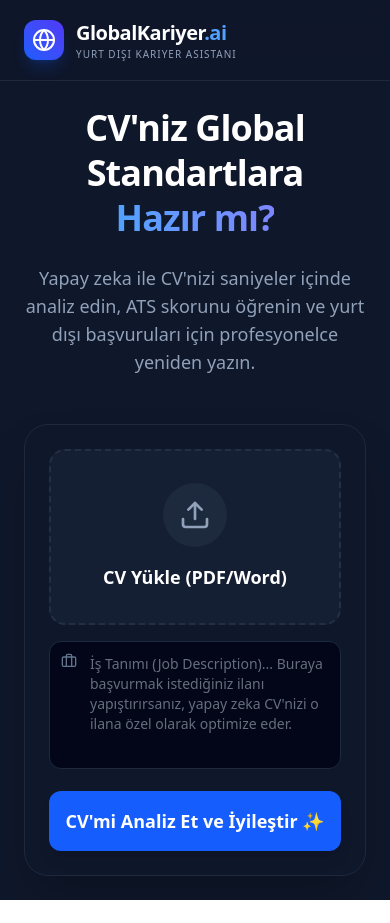
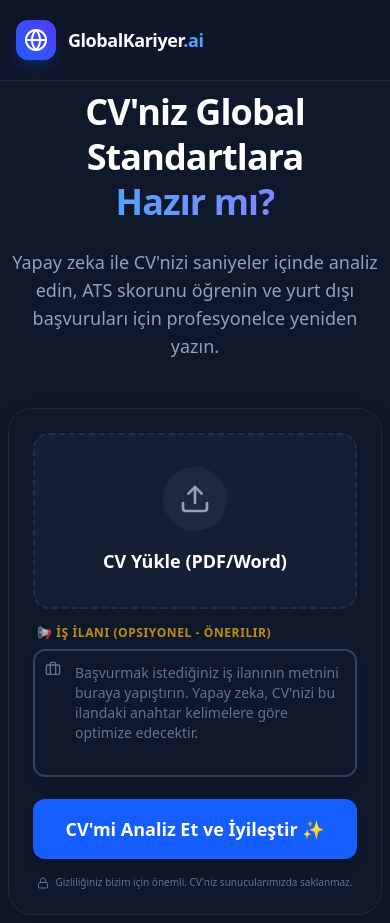
Before and after one commit to ertugbilgin/globalkariyer, a React (Vite) app in the folder client/: page / in a window 390 px wide. Before the commit the page ends 900 px from the top, so only its background shows below. Built offline with nearby package versions, Linux system fonts and the light colour scheme.

Commit message:
Mobile optimization fixes and UI cleanup

```diff
--- a/client/src/App.jsx
+++ b/client/src/App.jsx
@@ -23,7 +23,6 @@ function App() {
     handleAnalyze
   } = useAnalyze();
 
-  const [showHighlights, setShowHighlights] = useState(true);
   const printRef = useRef(null);
 
   const handlePrint = useReactToPrint({
@@ -35,7 +34,7 @@ function App() {
     <div className="min-h-screen bg-[#0f172a] text-slate-100 font-sans selection:bg-blue-500/30">
       <Header result={result} onDownload={() => generateWordDoc(result)} />
 
-      <main className="max-w-[1600px] mx-auto p-6 lg:p-8">
+      <main className="max-w-[1600px] mx-auto p-2 md:p-4 lg:p-8 overflow-x-hidden">
         <div className="grid lg:grid-cols-12 gap-8 items-start">
           <div className={`lg:col-span-5 space-y-6 ${result ? '' : 'lg:col-start-4 lg:col-span-6'}`}>
             {!result && !loading && !isAiBusy && <HeroSection />}
@@ -62,8 +61,6 @@ function App() {
           {result && result.optimizedCv && !isAiBusy && (
             <CVPreview
               result={result}
-              showHighlights={showHighlights}
-              setShowHighlights={setShowHighlights}
               printRef={printRef}
             />
           )}
--- a/client/src/components/CVPreview.jsx
+++ b/client/src/components/CVPreview.jsx
@@ -22,16 +22,17 @@ const getFontFamily = (fontName) => {
     return "'Inter', sans-serif";
 };
 
-const CVPreview = ({ result, showHighlights, setShowHighlights, printRef }) => {
+const CVPreview = ({ result, printRef }) => {
     return (
         <div className="lg:col-span-7 sticky top-24">
             <div className="bg-slate-800 rounded-t-xl p-3 border-b border-slate-700 flex items-center justify-between">
                 <span className="text-xs text-slate-400 font-mono flex items-center gap-2"><LayoutTemplate className="w-4 h-4" /> Önizleme</span>
-                <button onClick={() => setShowHighlights(!showHighlights)} className={`flex items-center gap-2 px-3 py-1 rounded-full text-xs font-bold transition-all ${showHighlights ? 'bg-yellow-500/20 text-yellow-400 border border-yellow-500/50' : 'bg-slate-700 text-slate-400'}`}>{showHighlights ? 'Değişiklikleri Göster' : 'Gizle'}</button>
             </div>
-            <div className="bg-slate-900/50 p-4 md:p-8 rounded-b-xl border border-slate-800 overflow-hidden">
-                <div className="overflow-auto max-h-[85vh] custom-scrollbar shadow-2xl">
-                    <div ref={printRef} className="bg-white text-slate-900 w-[210mm] min-h-[297mm] mx-auto p-[20mm] shadow-xl origin-top transform scale-[0.95] md:scale-100" style={{ fontFamily: getFontFamily(result.uiSuggestions?.selectedFont), lineHeight: '1.5' }}>
+            <div className="bg-slate-900/50 p-1 md:p-8 rounded-b-xl border border-slate-800 overflow-hidden">
+                {/* Mobile Wrapper: Fixed height, full width, relative positioning */}
+                <div className="relative w-full h-[340px] sm:h-[600px] md:h-auto md:block overflow-hidden md:overflow-visible">
+                    {/* CV Container: Absolute on mobile to prevent layout expansion, Static on desktop */}
+                    <div ref={printRef} className="absolute top-0 left-1/2 -translate-x-1/2 md:static md:translate-x-0 bg-white text-slate-900 w-[210mm] min-h-[297mm] p-[20mm] shadow-xl origin-top transform scale-[0.4] sm:scale-[0.7] md:scale-100" style={{ fontFamily: getFontFamily(result.uiSuggestions?.selectedFont), lineHeight: '1.5' }}>
                         <div className="border-b-2 border-slate-900 pb-6 mb-6">
                             <h1 className="text-4xl font-black uppercase tracking-wide text-slate-900">{result.contactInfo?.name || 'İsim'}</h1>
                             <div className="text-sm text-slate-600 mt-3 flex flex-wrap gap-x-6 gap-y-2 font-medium">
--- a/client/src/components/Header.jsx
+++ b/client/src/components/Header.jsx
@@ -4,19 +4,22 @@ import { Globe, FileText } from 'lucide-react';
 const Header = ({ result, onDownload }) => {
     return (
         <header className="border-b border-slate-800 bg-slate-900/80 backdrop-blur-md sticky top-0 z-50">
-            <div className="max-w-[1600px] mx-auto px-6 h-20 flex items-center justify-between">
+            <div className="max-w-[1600px] mx-auto px-4 md:px-6 h-20 flex items-center justify-between">
                 <div className="flex items-center gap-3">
-                    <div className="w-10 h-10 bg-gradient-to-tr from-blue-600 to-indigo-600 rounded-xl flex items-center justify-center shadow-lg shadow-blue-600/20">
+                    <div className="w-10 h-10 bg-gradient-to-tr from-blue-600 to-indigo-600 rounded-xl flex items-center justify-center shadow-lg shadow-blue-600/20 shrink-0">
                         <Globe className="w-6 h-6 text-white" />
                     </div>
-                    <div>
+                    <div className="hidden sm:block">
                         <h1 className="text-xl font-bold text-white tracking-tight">GlobalKariyer<span className="text-blue-400">.ai</span></h1>
                         <p className="text-[10px] text-slate-400 font-medium uppercase tracking-widest">Yurt Dışı Kariyer Asistanı</p>
                     </div>
+                    <div className="sm:hidden">
+                        <h1 className="text-lg font-bold text-white tracking-tight">GlobalKariyer<span className="text-blue-400">.ai</span></h1>
+                    </div>
                 </div>
                 {result && (
-                    <button onClick={onDownload} className="flex items-center gap-2 bg-blue-600 hover:bg-blue-500 text-white px-6 py-2.5 rounded-lg font-bold transition-all shadow-lg shadow-blue-900/20 hover:scale-105">
-                        <FileText className="w-4 h-4" /> Word İndir (.docx)
+                    <button onClick={onDownload} className="flex items-center gap-2 bg-blue-600 hover:bg-blue-500 text-white px-4 py-2 rounded-lg font-bold transition-all shadow-lg shadow-blue-900/20 hover:scale-105 text-sm whitespace-nowrap">
+                        <FileText className="w-4 h-4" /> <span className="hidden sm:inline">Word İndir (.docx)</span><span className="sm:hidden">İndir</span>
                     </button>
                 )}
             </div>
--- a/client/src/components/UploadSection.jsx
+++ b/client/src/components/UploadSection.jsx
@@ -46,18 +46,25 @@ const UploadSection = ({ file, setFile, jobDesc, setJobDesc, loading, isAiBusy,
                 </div>
             </div>
 
-            <div className="relative">
-                <div className="absolute top-3 left-3 text-slate-500"><Briefcase className="w-4 h-4" /></div>
-                <textarea
-                    className="w-full h-32 bg-slate-950 border border-slate-800 rounded-xl p-3 pl-10 text-sm text-slate-300 focus:ring-1 focus:ring-blue-500 outline-none resize-none"
-                    placeholder="İş Tanımı (Job Description)... Buraya başvurmak istediğiniz ilanı yapıştırırsanız, yapay zeka CV'nizi o ilana özel olarak optimize eder."
-                    value={jobDesc}
-                    onChange={(e) => setJobDesc(e.target.value)}
-                />
+            <div className="relative space-y-2">
+                <label className="block text-amber-400 text-xs font-bold uppercase tracking-wider ml-1 animate-pulse">📢 İş İlanı (Opsiyonel - Önerilir)</label>
+                <div className="relative group">
+                    <div className="absolute top-3 left-3 text-slate-500 group-focus-within:text-amber-500 transition-colors"><Briefcase className="w-4 h-4" /></div>
+                    <textarea
+                        className="w-full h-32 bg-slate-900 border-2 border-slate-700 rounded-xl p-3 pl-10 text-sm text-white placeholder:text-slate-500 focus:border-amber-500 focus:ring-1 focus:ring-amber-500/50 outline-none resize-none transition-all shadow-lg"
+                        placeholder="Başvurmak istediğiniz iş ilanının metnini buraya yapıştırın. Yapay zeka, CV'nizi bu ilandaki anahtar kelimelere göre optimize edecektir."
+                        value={jobDesc}
+                        onChange={(e) => setJobDesc(e.target.value)}
+                    />
+                </div>
             </div>
             <button onClick={onAnalyze} disabled={loading || !file} className={`w-full py-4 rounded-xl font-bold text-lg transition-all shadow-lg flex items-center justify-center gap-3 ${loading ? 'bg-slate-800 text-slate-500 cursor-not-allowed' : 'bg-blue-600 hover:bg-blue-500 text-white'}`}>
                 CV'mi Analiz Et ve İyileştir ✨
             </button>
+            <p className="text-center text-[10px] text-slate-500 flex items-center justify-center gap-1.5">
+                <svg xmlns="http://www.w3.org/2000/svg" viewBox="0 0 24 24" fill="none" stroke="currentColor" strokeWidth="2" strokeLinecap="round" strokeLinejoin="round" className="w-3 h-3"><rect width="18" height="11" x="3" y="11" rx="2" ry="2" /><path d="M7 11V7a5 5 0 0 1 10 0v4" /></svg>
+                Gizliliğiniz bizim için önemli. CV'niz sunucularımızda saklanmaz.
+            </p>
         </div>
     );
 };
--- a/client/src/hooks/useAnalyze.js
+++ b/client/src/hooks/useAnalyze.js
@@ -15,7 +15,10 @@ export const useAnalyze = () => {
         if (loading) {
             const interval = setInterval(() => {
                 setProgress((prev) => {
-                    if (prev >= 90) return 90;
+                    if (prev >= 90) {
+                        setLoadingText("Son dokunuşlar yapılıyor... (Bu işlem biraz zaman alabilir)");
+                        return 90;
+                    }
                     if (prev < 30) setLoadingText("CV Taranıyor ve Ayrıştırılıyor...");
                     else if (prev < 60) setLoadingText("ATS Uyumluluk Analizi Yapılıyor...");
                     else if (prev < 80) setLoadingText("Anahtar Kelimeler ve Eksikler Belirleniyor...");
--- a/client/src/index.css
+++ b/client/src/index.css
@@ -1 +1,8 @@
 @import "tailwindcss";
+
+body {
+    margin: 0;
+    min-width: 320px;
+    min-height: 100vh;
+    overflow-x: hidden;
+}
```
Also changed, not shown: client/src/components/AnalysisDashboard.jsx (+13 -13 lines).
